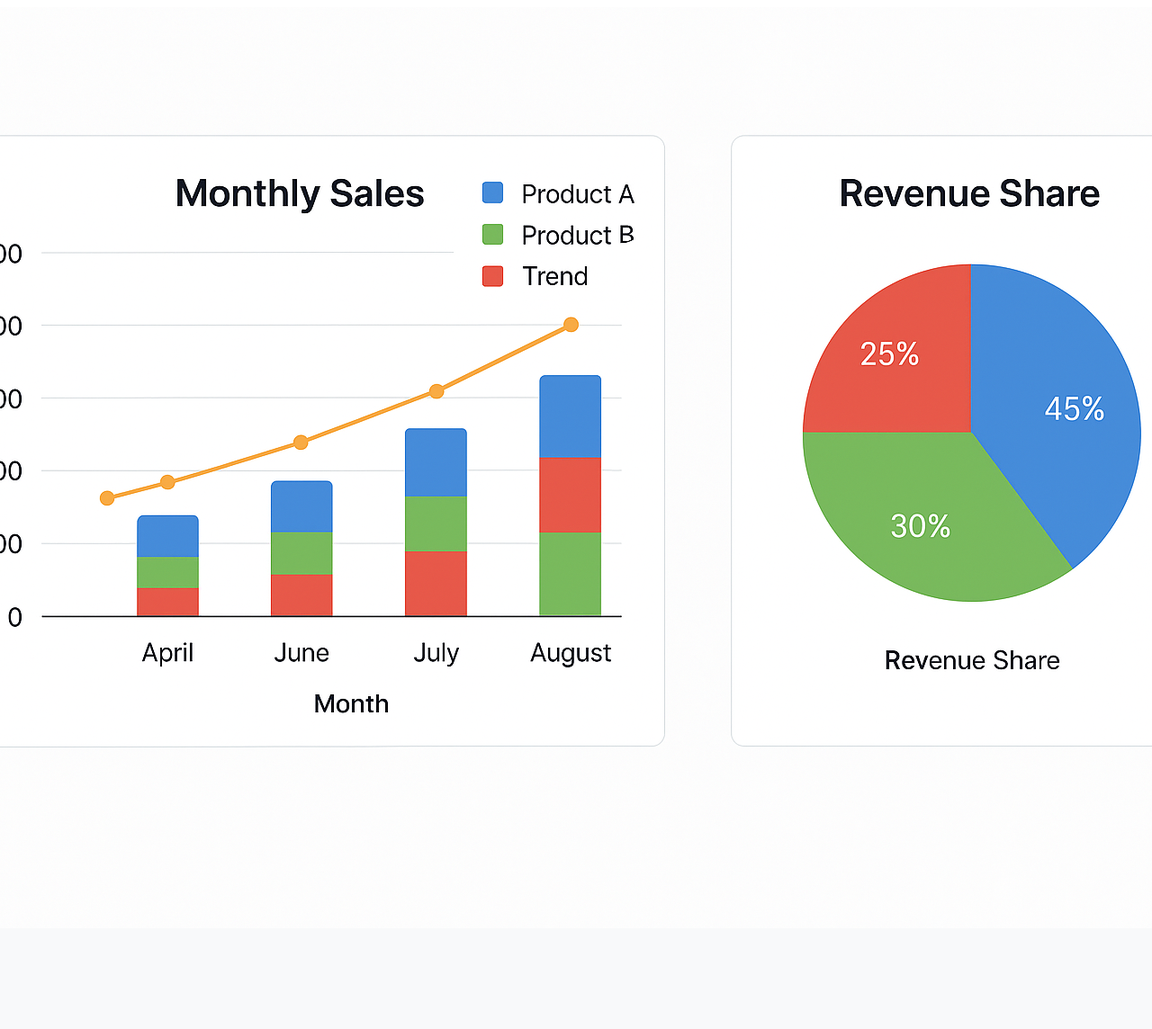
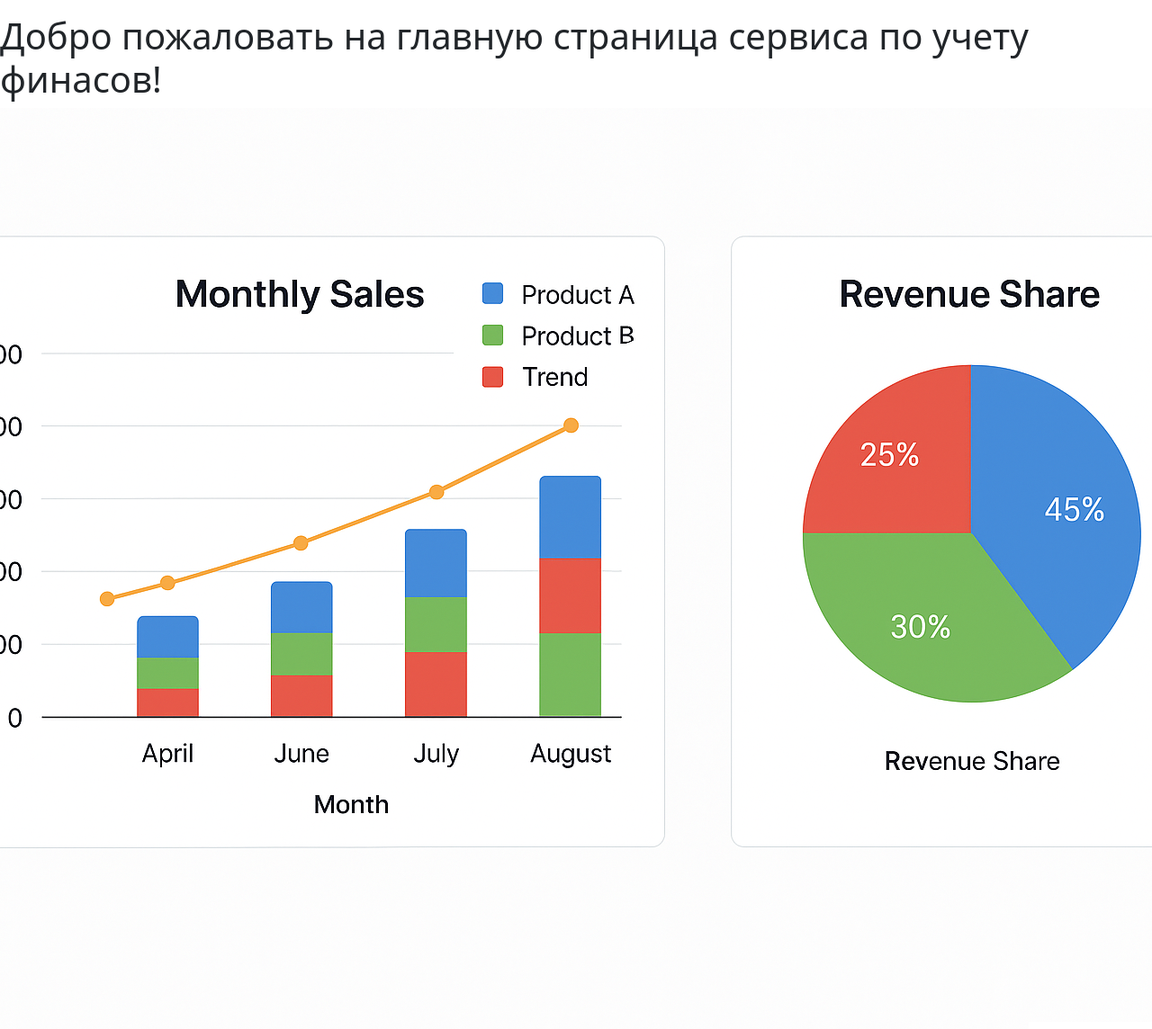
Before and after one commit to SenderAlex/DjangoTelegramFinControl, a Django app: page / in a window 1280 px wide; the page is wider, and only the part inside the window is pictured. Shown: the part 60-1204 px from the top of that part at 90% size. Before the commit the page ends 891 px from the top of that part, so only its background shows below. Run offline with Django 5.2, Linux system fonts and the light colour scheme; some libraries are stand-ins or nearby versions.

Commit message:
corrected css style

```diff
--- a/registration_app/static/registration_app/css/carusel.css
+++ b/registration_app/static/registration_app/css/carusel.css
@@ -1,6 +1,4 @@
 .carousel-container {
   display: flex;
   justify-content: center; /* Центрирует по горизонтали */
-  align-items: center;     /* Центрирует по вертикали, если контейнер имеет высоту */
-  height: 100vh;           /* Задает высоту контейнера по высоте экрана (по желанию) */
 }
--- a/registration_app/templates/registration_app/index.html
+++ b/registration_app/templates/registration_app/index.html
@@ -3,7 +3,7 @@
 
 {% block content %}
     <p></p>
-    <center><h1>Добро пожаловать на главную страница сервиса по учету финасов!</h1></center>
+    <h1 class="carousel-container">Добро пожаловать на главную страница сервиса по учету финасов!</h1>
 
     <div class="carousel-container">
         <div id="carouselExampleAutoplaying" class="carousel slide" data-bs-ride="carousel">
```
